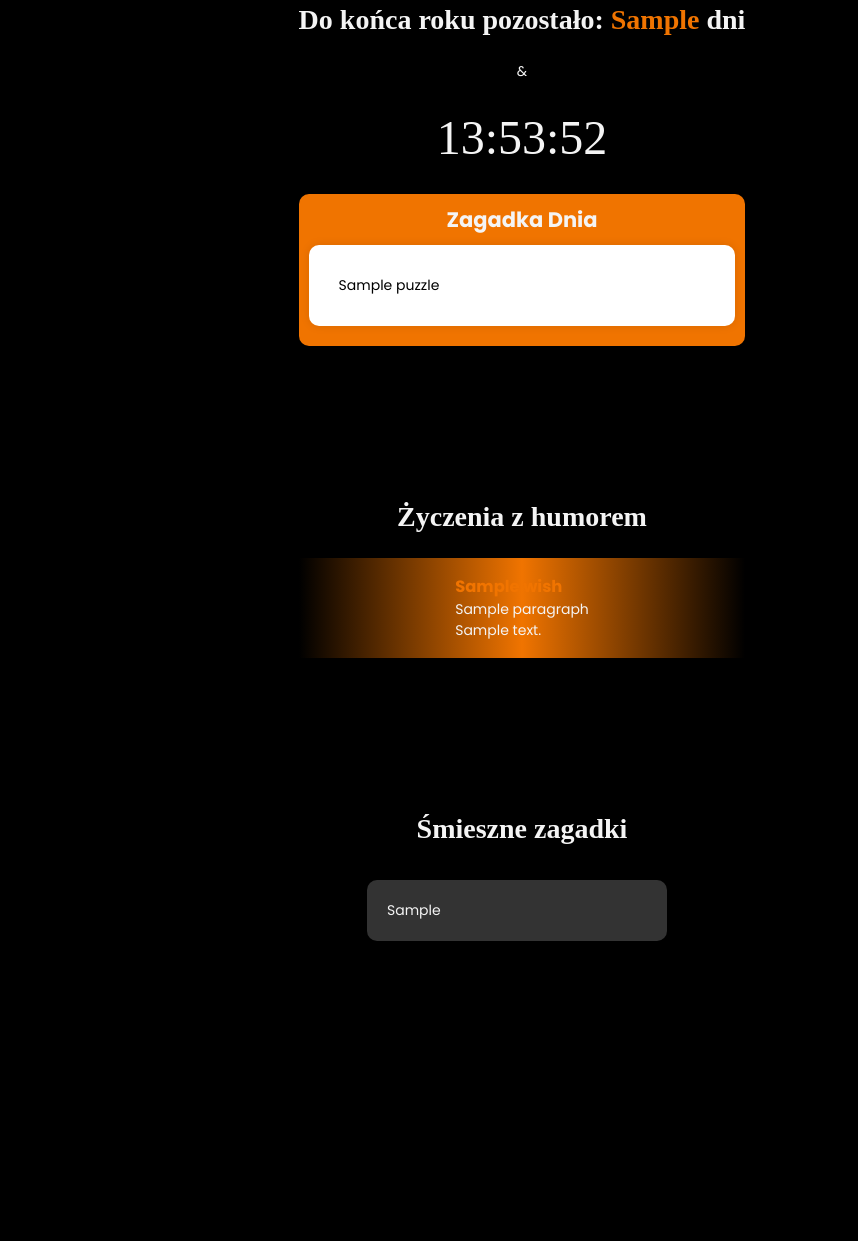
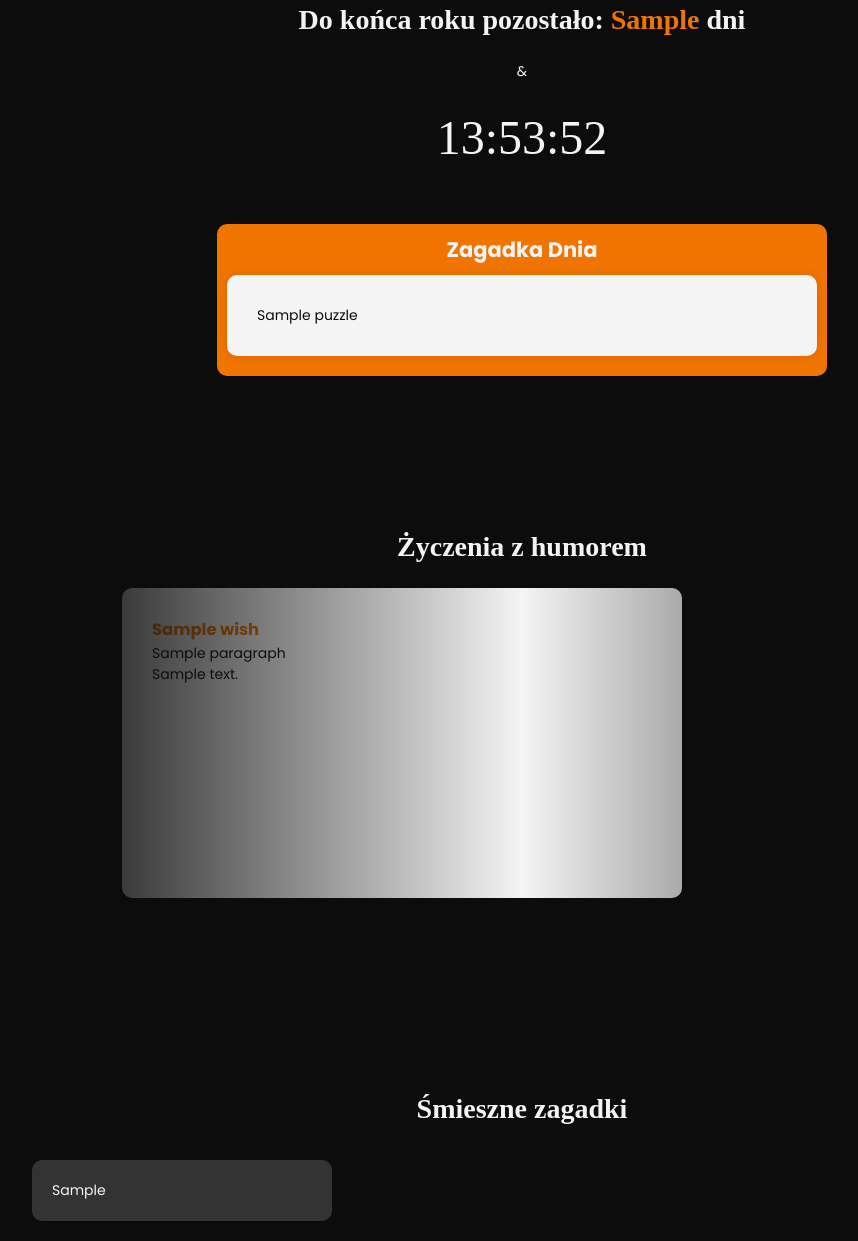
Before and after one commit to Emily0528/Web-Scraping---Strona-ZZ, a Flask app: template templates/index.html in a window 1280 px wide. Shown: the part 213-1454 px from the top of the page, without its empty margins (118-976 px from the left). Before the commit the page ends 1154 px from the top, so only its background shows below. Run offline with Flask 3, Linux system fonts and the light colour scheme; the template is opened without the code that fills it: most values are stand-ins (such as "Sample title", 1, 10 or a date in 2020); some web fonts are replaced.

Commit message:
Update style.css

```diff
--- a/static/style.css
+++ b/static/style.css
@@ -1,3 +1,10 @@
+:root {
+  --primary-color: #f07400;
+  --secondary-color: #333;
+  --background-color: #0c0c0c;
+  --text-color: #f4f4f4;
+}
+
 * {
   margin: 0;
   padding: 0;
@@ -6,15 +13,15 @@
 
 a {
   text-decoration: none;
-  color: white; /* Kolor tekstu biały */
+  color: var(--text-color);
 }
 
 body {
   font-family: Poppins, sans-serif;
   font-size: 14px;
   line-height: 1.5;
-  color: #f4f4f4;
-  background-color: black;
+  color: var(--text-color);
+  background-color: var(--background-color);
   margin: 0;
   padding: 0;
   display: flex;
@@ -30,7 +37,7 @@
 }
 
 h1 {
-  font-size: 2em; /* Przykładowa wielkość fontu dla nagłówków */
+  font-size: 2em;
   font-family: Tilt Prism;
   text-align: center;
   margin-bottom: 20px;
@@ -41,7 +48,7 @@
 }
 
 p {
-  font-size: 1em; /* Przykładowa wielkość fontu dla tekstu bazowego */
+  font-size: 1em;
 }
 header {
   width: 100%;
@@ -53,7 +60,7 @@
   margin: 0;
   vertical-align: top;
   height: 80px;
-  background-color: black;
+  background-color: var(--background-color);
 }
 
 nav ul {
@@ -71,27 +78,24 @@
 
 nav ul li a {
   display: inline-block;
-  color: white;
+  color: var(--text-color);
   padding-left: 20px;
   padding-right: 20px;
   height: 100%;
 }
 
 nav ul li a.active {
-  /* background-color: #ffffff;*/
-  /* background-color: #f07400;*/
   background-image: linear-gradient(to top, #f07400, transparent);
-  color: rgb(255, 255, 255);
+  color: var(--text-color);
 }
 
 nav ul li.logo {
   margin: 0;
 }
 
-/*scraping*/
 .quote-container {
-  background-color: white;
-  color: black;
+  background-color: var(--text-color);
+  color: var(--background-color);
   border-radius: 10px;
   padding: 30px;
   margin: 10px auto;
@@ -113,13 +117,6 @@
   flex: 1;
 }
 
-.votes {
-  background-color: #28a745;
-  color: white;
-  padding: 5px 10px;
-  border-radius: 5px;
-}
-
 #clock {
   font-size: 48px;
   font-family: "Tilt Prism";
@@ -127,7 +124,6 @@
   margin: 20px;
 }
 
-/*zagadka dnia*/
 .naglowek {
   text-align: center;
 }
@@ -136,9 +132,10 @@
   display: flex;
   justify-content: center;
   flex-direction: column;
-  background-color: #f07400;
+  background-color: var(--primary-color);
   border-radius: 10px;
   margin: 10px auto;
+  margin-top: 50px;
   padding: 10px;
   max-width: 610px;
 }
@@ -148,12 +145,11 @@
   flex-wrap: wrap;
   justify-content: center;
   margin: 0 100px;
-  /*padding-left: 100px;*/
 }
 
 .wishes-box {
-  background-color: white;
-  color: black;
+  background-color: var(--text-color);
+  color: var(--background-color);
   border-radius: 10px;
   padding: 30px;
   margin: 20px;
@@ -169,22 +165,7 @@
 
 .wish h3 {
   margin-top: 0;
-  color: #f07400;
-}
-
-/*do wykożystania*/
-.gradient {
-  display: flex;
-  align-items: center;
-  justify-content: center;
-  background-image: linear-gradient(
-    to right,
-    transparent,
-    #f07400,
-    transparent
-  );
-  width: 100%;
-  height: 100px;
+  color: var(--primary-color);
 }
 
 .gradient-dark {
@@ -201,35 +182,41 @@
 }
 
 .logo {
-  color: #f07400;
+  color: var(--primary-color);
   margin-right: 50px;
   font-family: Tilt Prism;
   margin-left: 50px;
   line-height: 80px;
 }
 
-/*karuzela*/
 .horizontal {
   display: flex;
   flex-wrap: wrap;
   justify-content: center;
   padding: 10px;
+  display: flex;
+  flex-wrap: wrap;
+  flex-direction: column;
+  justify-content: center;
+  gap: 8px;
+  align-items: flex-start;
+  max-height: 1000px;
+  height: auto;
 }
 
 .quote-box {
-  flex: 0 0 auto; /* Zapobiega kurczeniu się elementów */
-  width: 300px; /* Szerokość każdego elementu karuzeli */
-  margin-right: 10px;
+  flex: 0 0 auto;
+  width: 300px;
   margin-bottom: 10px;
-  background-color: #333; /* Kolor tła dla elementu */
-  color: #f4f4f4; /* Kolor tekstu */
+  background-color: var(--secondary-color);
+  color: var(--text-color);
   padding: 20px;
-  box-sizing: border-box; /* Upewnij się, że padding nie zwiększa szerokości elementu */
+  box-sizing: border-box;
   border-radius: 10px;
 }
 
 .quote-container-horizontal:last-child {
-  margin-right: 0; /* Usuń margines dla ostatniego elementu */
+  margin-right: 0;
 }
 
 .box {
@@ -241,5 +228,50 @@
 }
 
 span {
-  color: #f07400;
+  color: var(--primary-color);
 }
+
+.text-container {
+  display: flex;
+  flex-direction: row;
+  justify-content: left;
+  gap: 10px;
+  margin: 0 auto;
+  padding: 0 100px;
+  overflow-x: auto;
+  align-items: flex-start;
+  height: 350px;
+  width: 1000px;
+  background-image: linear-gradient(to right, #0c0c0c, transparent, #0c0c0c);
+}
+
+.text-item {
+  min-width: 300px;
+  width: 70%;
+  background-color: var(--text-color);
+  padding: 20px;
+  box-sizing: border-box;
+  flex-shrink: 0;
+  height: 310px;
+  color: var(--background-color);
+  border-radius: 10px;
+  z-index: -1;
+}
+
+.text-container::-webkit-scrollbar {
+  width: 8px;
+  height: 8px;
+  cursor: default;
+}
+
+.text-container::-webkit-scrollbar-track {
+  background: var(--background-color);
+  border-radius: 8px;
+  cursor: default;
+}
+
+.text-container::-webkit-scrollbar-thumb {
+  background: var(--secondary-color);
+  border-radius: 8px;
+  cursor: default;
+}
```
